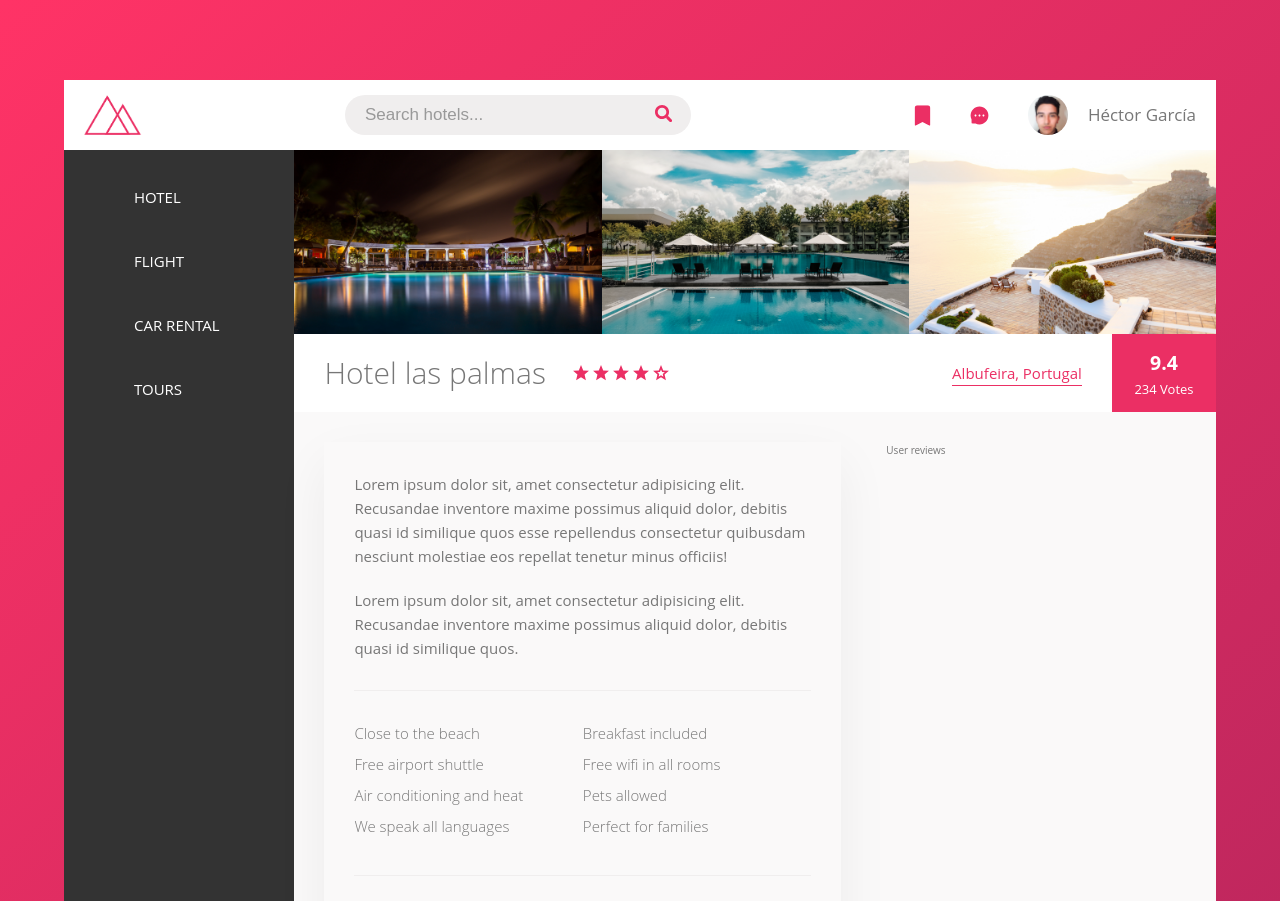
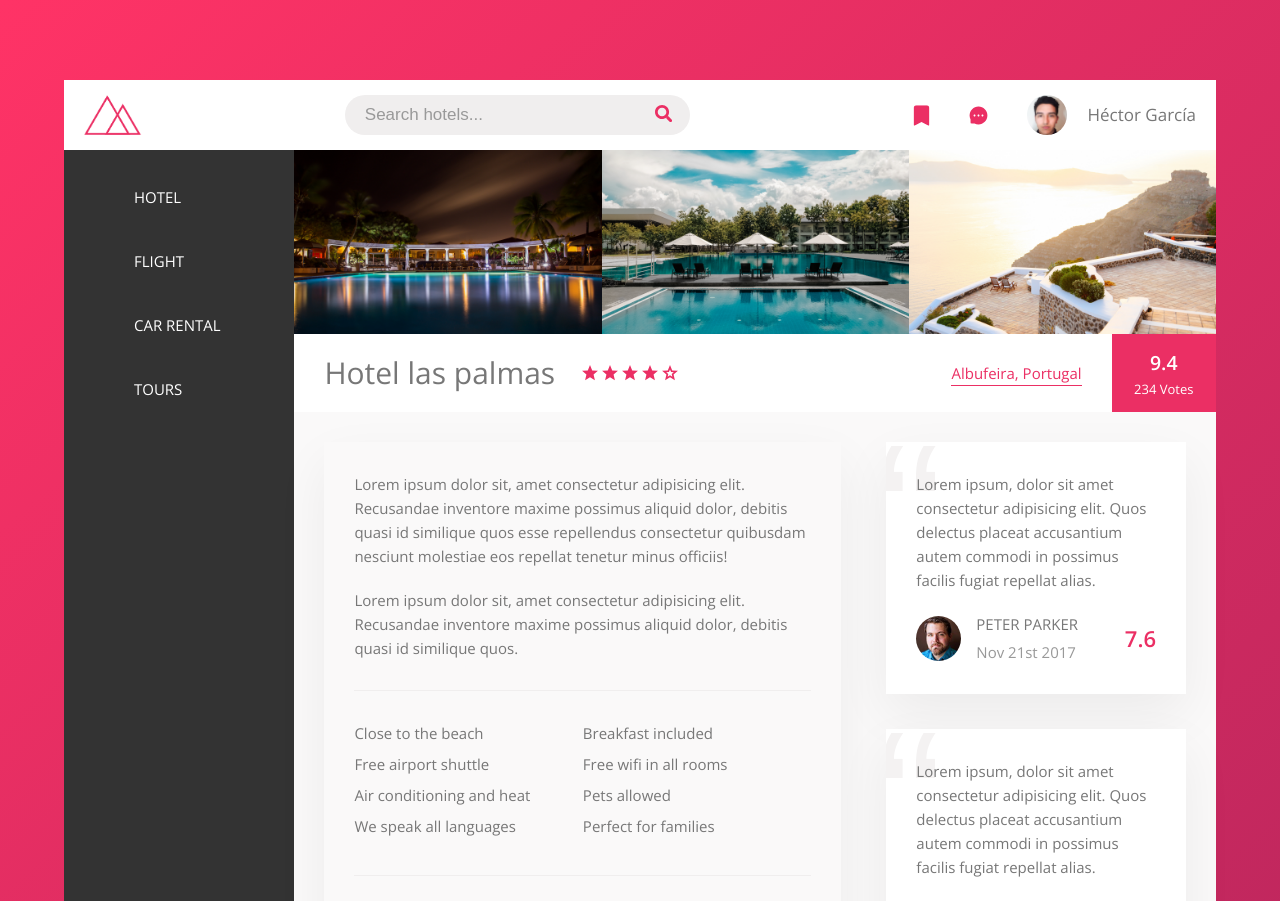
Before and after one commit to hectorg2211/Travelfy, a React (Create React App) app: page / in a window 1280 px wide. Shown: the top 901 px of the page. Built offline with nearby package versions, Linux system fonts and the light colour scheme.

Commit message:
Added details section with reviews

```diff
--- a/public/index.html
+++ b/public/index.html
@@ -9,10 +9,10 @@
       name="description"
       content="Web site created using create-react-app"
     />
-    <!-- <link
+    <link
       href="https://fonts.googleapis.com/css?family=Open+Sans:300,400,600"
       rel="stylesheet"
-    /> -->
+    />
     <link rel="apple-touch-icon" href="%PUBLIC_URL%/logo192.png" />
     <!--
       manifest.json provides metadata used when your web app is installed on a
--- a/src/components/Details.js
+++ b/src/components/Details.js
@@ -89,7 +89,51 @@ const Details = () => (
           </div>
         </div>
       </div>
-      <div className="user-reviews">User reviews</div>
+
+      <div className="user-reviews">
+        <figure className="review">
+          <div className="blockquote review__text">
+            Lorem ipsum, dolor sit amet consectetur adipisicing elit. Quos
+            delectus placeat accusantium autem commodi in possimus facilis
+            fugiat repellat alias.
+          </div>
+          <figcaption className="review__user">
+            <img
+              src="./assets/user-5.jpg"
+              alt="User 1"
+              className="review__photo"
+            />
+            <div className="review__user-box">
+              <p className="review__user-name">Peter Parker</p>
+              <p className="review__user-date">Nov 21st 2017</p>
+            </div>
+            <div className="review__rating">7.6</div>
+          </figcaption>
+        </figure>
+
+        <figure className="review">
+          <div className="blockquote review__text">
+            Lorem ipsum, dolor sit amet consectetur adipisicing elit. Quos
+            delectus placeat accusantium autem commodi in possimus facilis
+            fugiat repellat alias.
+          </div>
+          <figcaption className="review__user">
+            <img
+              src="./assets/user-6.jpg"
+              alt="User 2"
+              className="review__photo"
+            />
+            <div className="review__user-box">
+              <p className="review__user-name">Perla Tornez</p>
+              <p className="review__user-date">Jun 1st 2017</p>
+            </div>
+            <div className="review__rating">9.4</div>
+          </figcaption>
+        </figure>
+        <button className="btn-inline">
+          Show all <span>&rarr;</span>
+        </button>
+      </div>
     </div>
   </div>
 );
--- a/src/sass/layout/_details.scss
+++ b/src/sass/layout/_details.scss
@@ -130,9 +130,110 @@
     width: 4.5rem;
     border-radius: 50%;
     border: 3px solid $color-white;
+    transition: all 0.2s;
+
+    &:hover {
+      border: 3px solid $color-primary;
+    }
 
     &:not(:last-child) {
       margin-right: -2rem;
     }
   }
 }
+
+.user-reviews {
+  display: flex;
+  flex: 1;
+  flex-direction: column;
+  align-items: center;
+
+  .review {
+    background: $color-white;
+    box-shadow: $shadow-light;
+    padding: 3rem;
+    margin-bottom: 3.5rem;
+    position: relative;
+    overflow: hidden;
+    font-size: 1.5rem;
+
+    &::before {
+      content: "\201C";
+      position: absolute;
+      top: -2.75rem;
+      left: -1rem;
+      font-size: 20rem;
+      line-height: 1;
+      color: $color-grey-light-2;
+      font-family: sans-serif;
+      z-index: 1;
+    }
+
+    &__text {
+      margin-bottom: 2rem;
+      position: relative;
+      z-index: 10;
+    }
+
+    &__user {
+      display: flex;
+      align-items: center;
+    }
+
+    &__photo {
+      height: 4.5rem;
+      width: 4.5rem;
+      border-radius: 50%;
+      margin-right: 1.5rem;
+    }
+
+    &__user-box {
+      margin-right: auto;
+    }
+
+    &__rating {
+      font-size: 2.2rem;
+      color: $color-primary;
+      font-weight: 700;
+    }
+
+    &__user {
+      &-box {
+        margin-right: auto;
+      }
+
+      &-name {
+        text-transform: uppercase;
+        margin-bottom: 0.4rem;
+      }
+
+      &-date {
+        font-size: 1.5rem;
+        color: $color-grey-dark-3;
+      }
+    }
+  }
+}
+
+.btn-inline {
+  border: none;
+  color: $color-primary;
+  border-bottom: 1px solid currentColor;
+  padding-bottom: 2px;
+  display: inline-block;
+  background: transparent;
+  cursor: pointer;
+  transition: all 0.2s;
+
+  span {
+    transition: all 0.2s;
+  }
+
+  &:hover {
+    color: $color-grey-dark-1;
+
+    & span {
+      margin-left: 1rem;
+    }
+  }
+}
```
